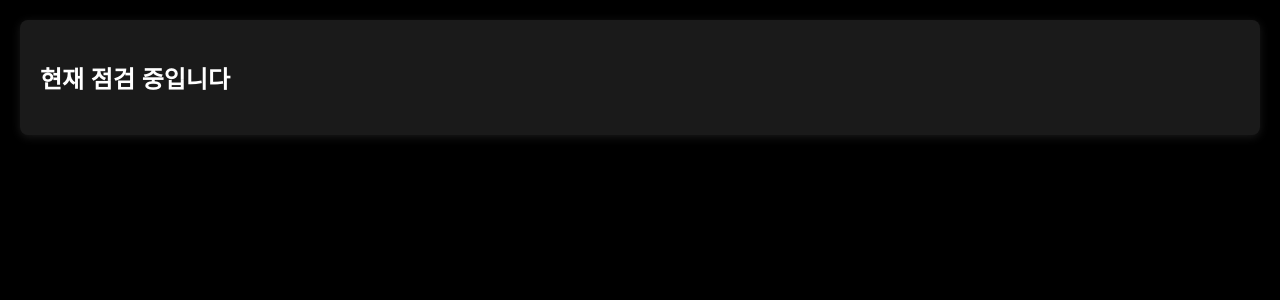
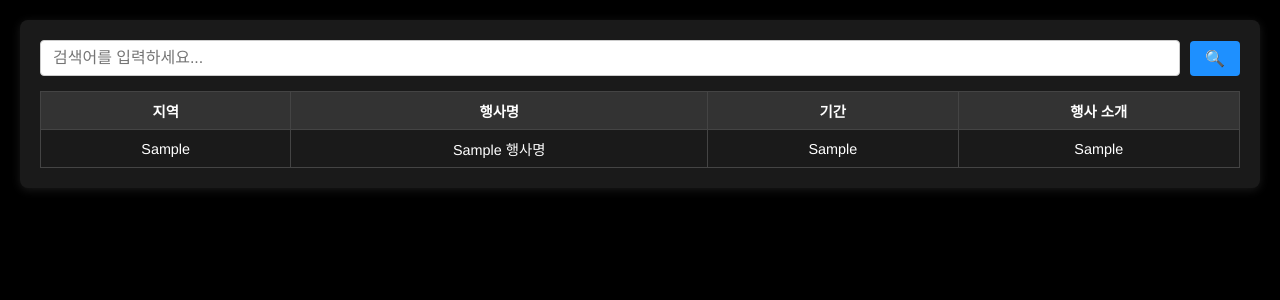
Before and after one commit to black4305/withkids, a Flask app: template templates/index.html in a window 1280 px wide, after a click on "이달의 네쓰 Pick". Shown: the part 157-457 px from the top of the page. Run offline with Flask 3, Linux system fonts and the light colour scheme; data comes from the database, SQL or seed files in the repository; the template is opened without the code that fills it: most values are stand-ins (such as "Sample title", 1, 10 or a date in 2020).

Commit message:
이달의 네쓰 Pick 탭 오픈

```diff
--- a/app.py
+++ b/app.py
@@ -18,11 +18,17 @@ DB_PATH = os.path.join("data", "db.sqlite3")
 # event.db에서 데이터 가져오기
 def get_event_data():
     conn = sqlite3.connect(EVENT_DB_PATH)
+    conn.row_factory = sqlite3.Row
     cursor = conn.cursor()
-    cursor.execute("SELECT * FROM event")
-    columns = [description[0] for description in cursor.description]
-    events = [dict(zip(columns, row)) for row in cursor.fetchall()]
+    cursor.execute("SELECT 지역, 행사명, 기간, [행사 소개] FROM Sheet1")
+    data = cursor.fetchall()
     conn.close()
+
+    events = [dict(row) for row in data]
+    for event in events:
+        if '행사 소개' in event and event['행사 소개']:
+            event['행사 소개'] = '\n'.join('- ' + part.strip() for part in event['행사 소개'].split('-') if part)
+
     return events
 
 # nino-trip.db에서 데이터 가져오기
--- a/templates/index.html
+++ b/templates/index.html
@@ -48,7 +48,6 @@
                 <li class="tab" onclick="showContent('cafe')">카페</li>
                 <li class="tab" onclick="showContent('kids-restaurant')">키즈식당</li>
                 <li class="tab" onclick="showContent('culture-center')">문화센터</li>
-                <!-- <li class="tab" onclick="showContent('forest')">유아숲</li> -->
                 <li class="tab" onclick="showContent('contact')">문의</li>
                 <!-- <li class="tab" onclick="createShortcut()">즐겨찾기</li> -->
             </ul>
@@ -56,51 +55,39 @@
     </header>
 
     <section id="event" class="content-section" style="display: none;">
-        <h2>현재 점검 중입니다</h2>
-        <!-- <div class="table-container">
-            <table>
+        <div class="search-container">
+            <input type="text" id="event-search" class="search-input" placeholder="검색어를 입력하세요..." />
+            <button class="search-button" onclick="filterTableWithButton('event-table', 'event-search')">
+                🔍
+            </button>
+        </div>
+
+        <div class="table-container">
+            <table id="event-table">
                 <thead>
                     <tr>
-                        <th>작성일</th>
-                        <th>카테고리</th>
                         <th>지역</th>
                         <th>행사명</th>
-                        <th>내용</th>
-                        <th>장소</th>
-                        <th>일시</th>
-                        <th>대상</th>
-                        <th>접수기간</th>
-                        <th>문의</th>
-                        <th>신청 링크</th>
-                        <th>게시물 링크</th>
-                        <th>페이지 링크</th>
+                        <th>기간</th>
+                        <th>행사 소개</th>
                     </tr>
                 </thead>
                 <tbody>
                     {% for event in event_data %}
                     <tr>
-                        <td data-label="작성일"></td><td>{{ event.작성일 }}</td>
-                        <td data-label="카테고리"></td><td>{{ event.카테고리 }}</td>
-                        <td data-label="지역"></td><td>{{ event.지역 }}</td>
-                        <td data-label="행사명"></td><td>{{ event.행사명 }}</td>
-                        <td data-label="내용"></td><td>{{ event.내용 }}</td>
-                        <td data-label="장소"></td><td>{{ event.장소 }}</td>
-                        <td data-label="일시"></td><td>{{ event.일시 or 'N/A' }}</td>
-                        <td data-label="대상"></td><td>{{ event.대상 or 'N/A' }}</td>
-                        <td data-label="접수기간"></td><td>{{ event.접수기간 or 'N/A' }}</td>
-                        <td data-label="문의"></td><td>{{ event.문의 or 'N/A' }}</td>
-                        <td data-label="신청 링크"></td><td><a href="{{ event.신청링크 }}" target="_blank">{{ event.신청링크 }}</a></td>
-                        <td data-label="게시물 링크"></td><td><a href="{{ event.게시물링크 }}" target="_blank">{{ event.게시물링크 }}</a></td>
-                        <td data-label="페이지 링크"></td><td><a href="{{ event.페이지링크 }}" target="_blank">{{ event.페이지링크 }}</a></td>
+                        <td data-label="지역">{{ event.지역 }}</td>
+                        <td data-label="행사명">{{ event.행사명 }}</td>
+                        <td data-label="기간">{{ event.기간 }}</td>
+                        <td data-label="행사 소개" class="pre-wrap">{{ event["행사 소개"] }}</td>
                     </tr>
                     {% else %}
                     <tr>
-                        <td colspan="13">데이터가 없습니다.</td>
+                        <td colspan="4">데이터가 없습니다.</td>
                     </tr>
                     {% endfor %}
                 </tbody>
             </table>
-        </div> -->
+        </div>
     </section>
 
     <section id="crookey" class="content-section" style="display: none;">
@@ -285,40 +272,6 @@
         </div>
     </section>
 
-    <section id="forest" class="content-section" style="display: none;">
-        <div class="search-container">
-            <input type="text" id="forest-search" class="search-input" placeholder="검색어를 입력하세요..." />
-            <button class="search-button" onclick="filterTableWithButton('forest-table', 'forest-search')">
-                🔍
-            </button>
-        </div>
-
-        <div class="table-container">
-            <table id="forest-table">
-                <thead>
-                    <tr>
-                        <th>지역</th>
-                        <th>장소</th>
-                        <th>관리주체</th>
-                    </tr>
-                </thead>
-                <tbody>
-                    {% for forest in forest_data %}
-                    <tr>
-                        <td data-label="지역">{{ forest.지역 }}</td>
-                        <td data-label="장소">{{ forest.장소 }}</td>
-                        <td data-label="관리주체">{{ forest.관리주체 }}</td>
-                    </tr>
-                    {% else %}
-                    <tr>
-                        <td colspan="3">데이터가 없습니다.</td>
-                    </tr>
-                    {% endfor %}
-                </tbody>
-            </table>
-        </div>
-    </section>
-
     <!-- 문의 섹션 -->
     <section id="contact" class="content-section" style="display: none;">
         <form id="inquiryForm">
```
Also changed, not shown: 2 other files.
